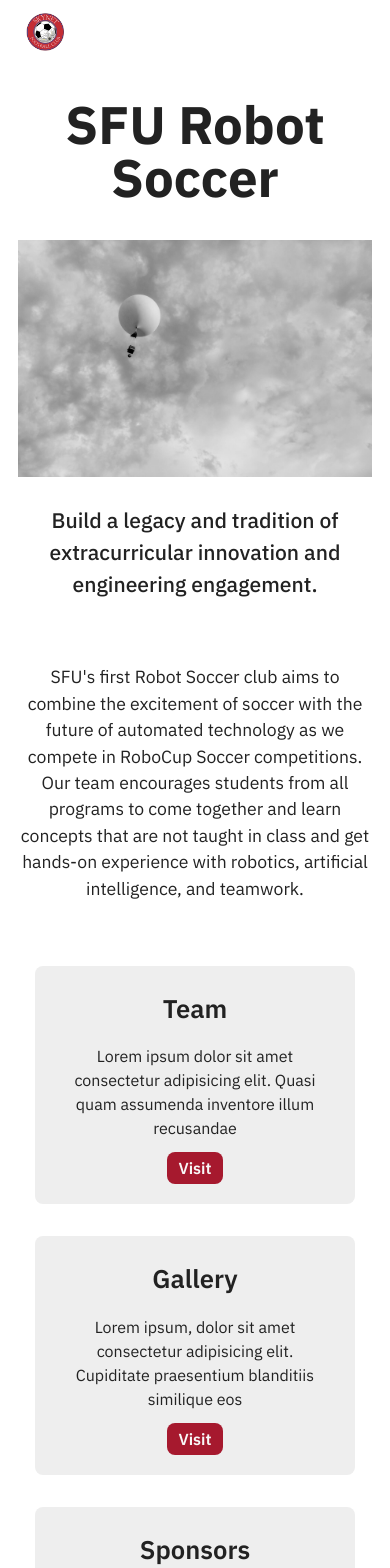
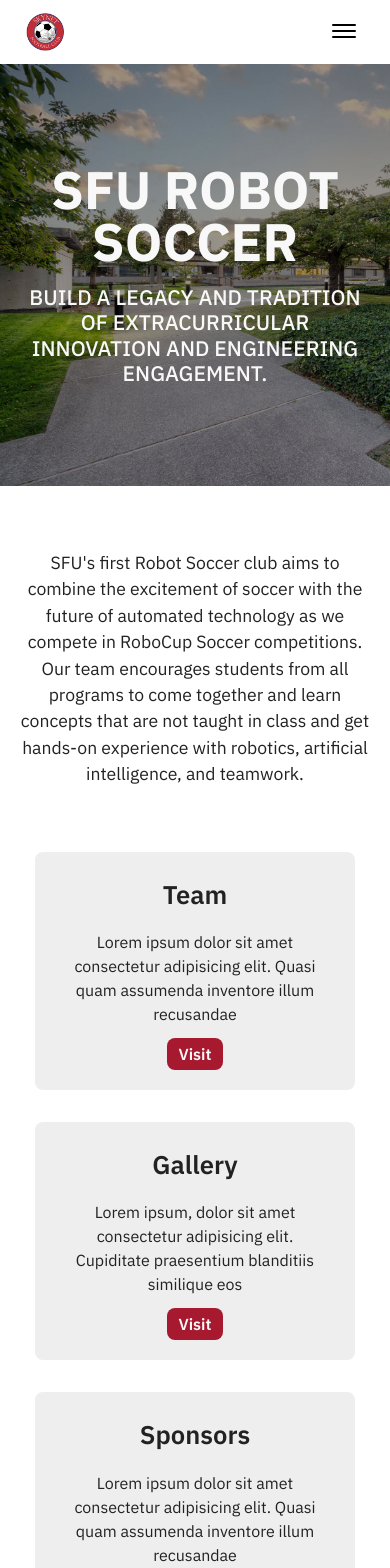
Before and after one commit to tonyma99/sfuskynet.ca, a SvelteKit app: page / in a window 390 px wide. Shown: the top 1568 px of the page. Built offline with nearby package versions, Linux system fonts and the light colour scheme.

Commit message:
Change homepage design and add mobile menu

```diff
--- a/src/routes/+layout.svelte
+++ b/src/routes/+layout.svelte
@@ -27,7 +27,6 @@
 		display: flex;
 		flex-direction: column;
 		width: 100%;
-		max-width: 64rem;
 		margin: 0 auto;
 		box-sizing: border-box;
         text-align: center;
@@ -41,10 +40,4 @@
 		justify-content: center;
 		align-items: center;
 	}
-
-	@media only screen and (max-width: 768px) {
-		main {
-			padding: 0 1em;
-		}
-	}
 </style>
--- a/src/routes/+page.svelte
+++ b/src/routes/+page.svelte
@@ -25,24 +25,23 @@
 </svelte:head>
 
 <div>
-    <div class="section--intro">
+    <div class="section section--intro" style="background-image: linear-gradient(rgba(0, 0, 0, 0.4), rgba(0, 0, 0, 0.4)), url('/background.jpg');">
         <h1 class="intro--heading">SFU Robot Soccer</h1>
-        <img class="intro--background" src="/background.jpg" alt="Background">
         <p class="intro--text">Build a legacy and tradition of extracurricular innovation and engineering engagement.</p>
     </div>
 
-    <div class="section--cards">
+    <div class="section section--cards">
         <p class="cards--text">SFU's first Robot Soccer club aims to combine the excitement of soccer with the future of automated technology as we compete in RoboCup Soccer competitions. Our team encourages students from all programs to come together and learn concepts that are not taught in class and get hands-on experience with robotics, artificial intelligence, and teamwork.</p>
         <Cards {cards} />
     </div>
 
-    <div class="section--about">
+    <div class="section section--about">
         <h3>About SFU Robot Soccer</h3>
         <p>Lorem ipsum dolor sit amet consectetur adipisicing elit. Aut, nulla aliquid laudantium ad aliquam maxime voluptatum labore necessitatibus explicabo. Porro exercitationem voluptate velit ullam doloribus ab facere, in quasi magni! Lorem ipsum dolor, sit amet consectetur adipisicing elit. Ratione itaque quos, eos doloribus delectus necessitatibus quod, eum dolores reprehenderit voluptatem velit laudantium? Aperiam veniam voluptates voluptatibus libero! Amet, accusamus quaerat?</p>
         <p>Lorem ipsum dolor sit amet consectetur adipisicing elit. Dolorem incidunt, adipisci velit amet, nobis fugit hic nesciunt quod repudiandae omnis vero cum nisi itaque ipsa corrupti tempore autem excepturi quisquam. Lorem ipsum dolor sit amet consectetur adipisicing elit. Iusto id officiis, alias minus quisquam mollitia facere quae rem dolor odio vel fugit cumque, libero beatae fuga quibusdam perferendis omnis natus.</p>
     </div>
 
-    <div class="section--join">
+    <div class="section section--join">
         <h3>Join Us!</h3>
         <p>Lorem ipsum dolor sit amet consectetur adipisicing elit. Quas, nostrum. Culpa odio assumenda ipsam eos? Quas animi, debitis voluptates fuga veniam commodi architecto enim ab. Illo dolor asperiores quod atque.</p>
         <div class="join--button_container"><a class="join--button join--join_button" href="https://go.sfss.ca/clubs/721/info">Join Us</a></div>
@@ -51,22 +50,42 @@
 </div>
 
 <style>
+    .section--intro {
+        height: 50vh;
+        background-size: cover;
+        display: flex;
+        justify-content: center;
+        flex-direction: column;
+    }
+
+    .section--cards, .section--about, .section--join {
+        max-width: 64rem;
+        margin-left: auto;
+        margin-right: auto;
+        padding: 0 1rem;
+    }
+
+    .intro--heading, .intro--text {
+        color: #f8f8f8;
+        margin: 0 auto;
+        padding: 0 1rem;
+        text-transform: uppercase;
+        max-width: 64rem;
+    }
+
     h3 {
         font-size: 1.5em;
     }
 
     .intro--heading {
-        font-size: 3em;
+        font-size: 4em;
         line-height: 1;
     }
 
-    .intro--background {
-        width: 100%;
-    }
-
     .intro--text {
-        font-size: 1.2em;
-        font-weight: 500;
+        font-size: 1.5em;
+        margin-top: 1rem;
+        line-height: 1.2;
     }
 
     .cards--text {
@@ -102,7 +121,21 @@
         background-color: #00b0ff;
     }
 
-    div + div {
+    div.section + div.section {
         margin-top: 4rem;
     }
+
+    @media only screen and (max-width: 768px) {
+        .intro--heading {
+            font-size: 3em;
+            line-height: 1;
+        }
+
+        .intro--text {
+            font-size: 1.2em;
+            font-weight: 500;
+            margin-top: 1rem;
+            line-height: 1.2;
+        }
+    }
 </style>
--- a/src/routes/Header.svelte
+++ b/src/routes/Header.svelte
@@ -1,6 +1,19 @@
 <script>
     import { page } from '$app/stores';
+
+    $: innerWidth = 0;
+    $: mobile = innerWidth <= 768;
+    $: menu = false;
+    $: if (!mobile) {
+        toggle();
+    }
+
+    function toggle() {
+        menu = menu ? false : true;
+    }
 </script>
+
+<svelte:window bind:innerWidth />
 
 <header>
     <div>
@@ -8,6 +21,7 @@
             <img src="/logo.png" alt="SFU Robot Socccer Club team logo" width=42>
         </a>
     </div>
+    {#if mobile === false}
     <div>
         <ul>
             <li><a href="/" aria-current="{$page.url.pathname === "/"}">Home</a></li>
@@ -16,6 +30,21 @@
             <li><a href="sponsors" aria-current="{$page.url.pathname.includes("sponsors")}">Sponsors</a></li>
         </ul>
     </div>
+    {:else}
+    <div>
+        <button on:click={toggle}><img src="/menu.svg" alt="Menu button" width=32></button>
+    </div>
+    {/if}
+    {#if menu}
+    <div class="mobile--menu">
+        <ul>
+            <li on:click={toggle} class="mobile--menu_item"><a href="/" aria-current="{$page.url.pathname === "/"}">Home</a></li>
+            <li on:click={toggle} class="mobile--menu_item"><a href="team" aria-current="{$page.url.pathname.includes("team")}">Team</a></li>
+            <li on:click={toggle} class="mobile--menu_item"><a href="gallery" aria-current="{$page.url.pathname.includes("gallery")}">Gallery</a></li>
+            <li on:click={toggle} class="mobile--menu_item"><a href="sponsors" aria-current="{$page.url.pathname.includes("sponsors")}">Sponsors</a></li>
+        </ul>
+    </div>
+    {/if}
 </header>
 
 <style>
@@ -57,6 +86,35 @@
         padding-left: 0;
     }
 
+    button {
+        background: none;
+        border: none;
+    }
+
+    button:hover {
+        cursor: pointer;
+    }
+
+    .mobile--menu {
+        position: absolute;
+        background-color: #fff;
+        left: 0;
+        top: 64px;
+        width: 100%;
+        box-shadow: 0 4px 4px rgba(0, 0, 0, 0.2);
+    }
+
+    .mobile--menu a {
+        display: block;
+    }
+
+    .mobile--menu_item {
+        text-align: center;
+        margin-left: 0;
+        display: block;
+        padding: 6px;
+    }
+
     [aria-current]:not([aria-current="false"]) {
         color: #a6192e;
     }
@@ -65,9 +123,5 @@
         header {
             padding: 0 24px;
         }
-
-        header > :nth-child(2) {
-            display: none;
-        }
     }
 </style>
--- a/src/routes/team/Team.svelte
+++ b/src/routes/team/Team.svelte
@@ -40,7 +40,7 @@
         overflow: hidden;
         color: white;
         background-size: contain;
-        border-radius: 0.5em;
+        border-radius: 0.5rem;
         width: 100%;
         aspect-ratio: 18/7;
         color: white;
```
Also changed, not shown: src/routes/gallery/+page.svelte (+15 -3 lines), src/routes/sponsors/+page.svelte (+8 -2 lines), src/routes/team/+page.svelte (+8 -1 lines), static/background.jpg, static/menu.svg (added).
